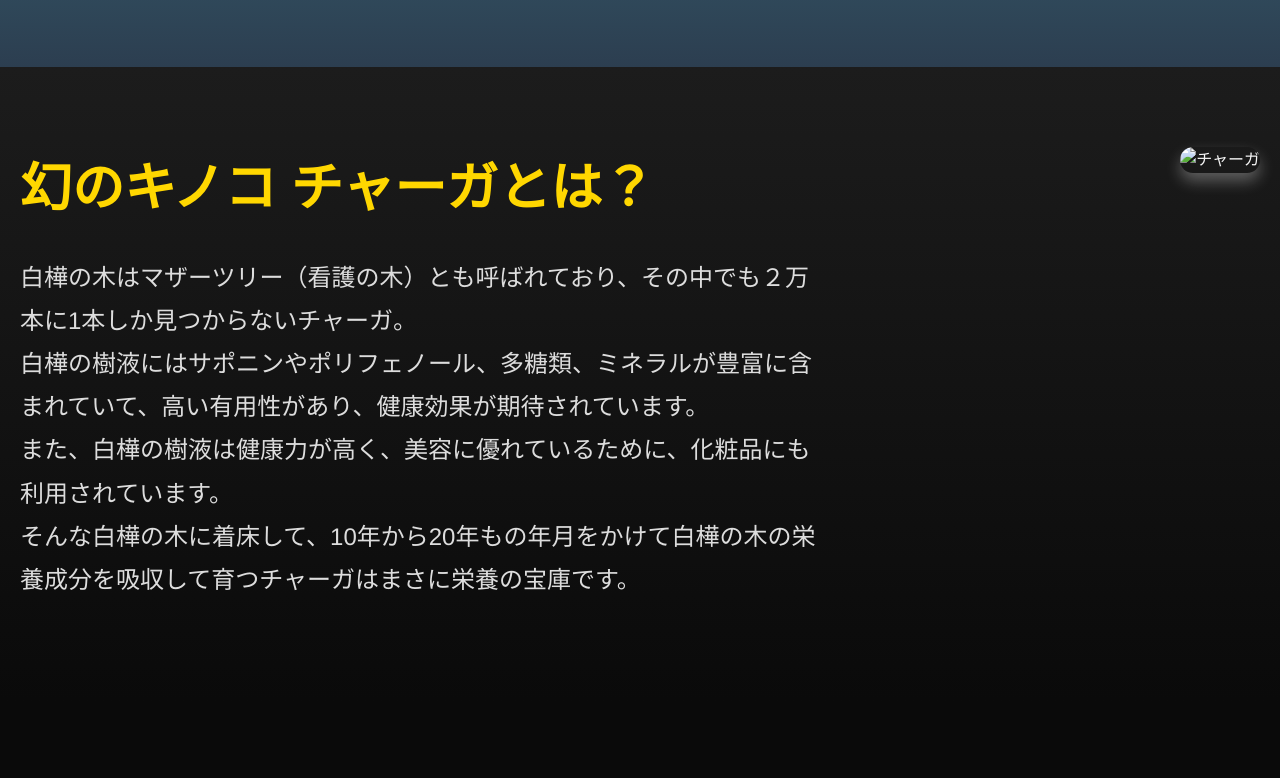
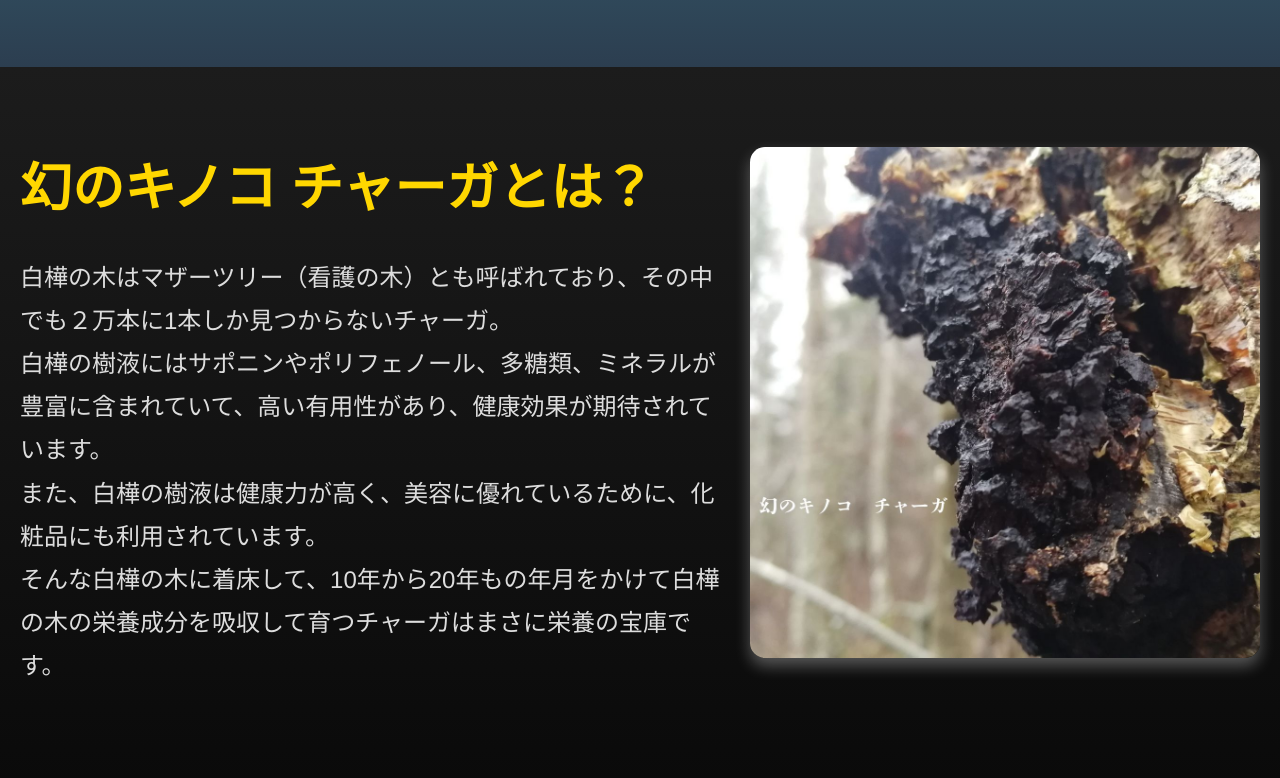
Before and after one commit to ogatank/.github.io, a plain HTML site: page index.html in a window 1280 px wide. Shown: the part 2000-2778 px from the top of the page. Drawn offline with Linux system fonts and the light colour scheme.

Commit message:
Update index.html

```diff
--- a/index.html
+++ b/index.html
@@ -112,7 +112,7 @@
                 </p>
             </div>
             <div class="about-image">
-                <img src="chaga.jpg" alt="チャーガ" class="fade-in">
+                <img src="chaga2.jpg" alt="チャーガ" class="fade-in">
             </div>
         </div>
     </section>
```
